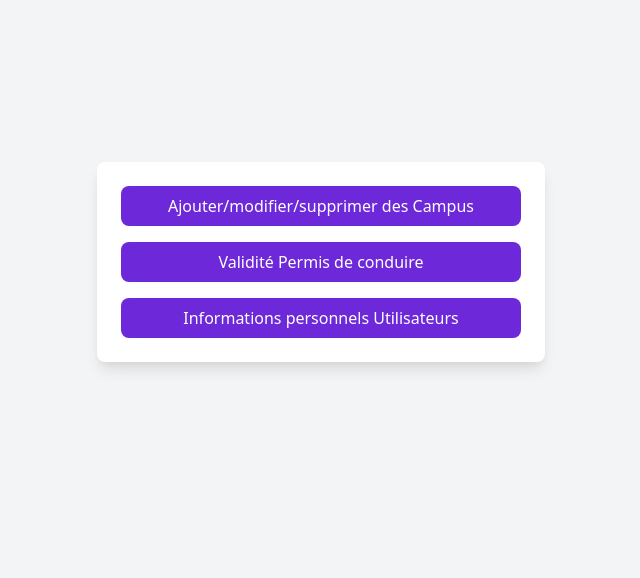
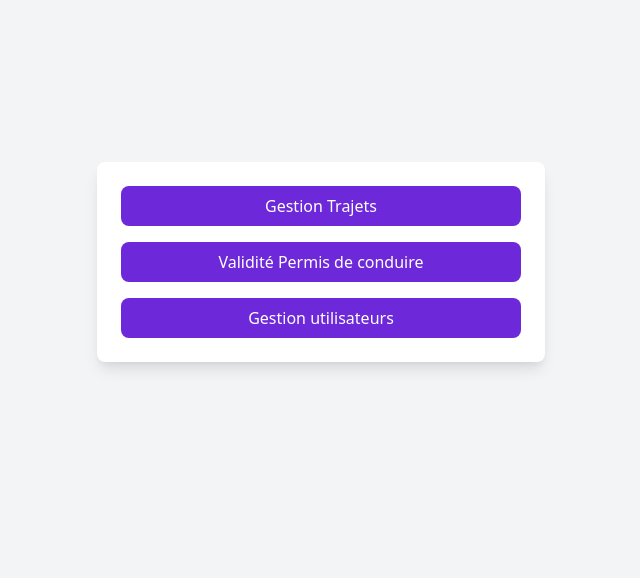
Before and after one commit to NimitzBoy/Blabla-OMNES, a PHP site: page /MesSites/CompteAdministrateur.php in a window 1280 px wide. Shown: the part 134-712 px from the top of the page, without its empty margins (319-959 px from the left). Run offline with PHP 8.4, Linux system fonts and the light colour scheme.

Commit message:
adaption du merge

```diff
--- a/CompteAdministrateur.php
+++ b/CompteAdministrateur.php
@@ -13,9 +13,9 @@
     <main class="flex-grow flex flex-col justify-center items-center p-6">
         <div class="w-full max-w-md bg-white p-6 rounded-lg shadow-lg">
             <ul class="space-y-4">
-                <li><a href="#" class="block bg-purple-700 text-white py-2 px-4 rounded-lg text-center hover:bg-purple-800">Ajouter/modifier/supprimer des Campus</a></li>
+                <li><a href="afficherTrajetsAdmin.php" class="block bg-purple-700 text-white py-2 px-4 rounded-lg text-center hover:bg-purple-800">Gestion Trajets</a></li>
                 <li><a href="#" class="block bg-purple-700 text-white py-2 px-4 rounded-lg text-center hover:bg-purple-800">Validité Permis de conduire</a></li>
-                <li><a href="#" class="block bg-purple-700 text-white py-2 px-4 rounded-lg text-center hover:bg-purple-800">Informations personnels Utilisateurs</a></li>
+                <li><a href="afficherUtilisateursAdmin.php" class="block bg-purple-700 text-white py-2 px-4 rounded-lg text-center hover:bg-purple-800">Gestion utilisateurs</a></li>
             </ul>
         </div>
     </main>
```
Also changed, not shown: BlablaOmnes.php (+10 -0 lines).
